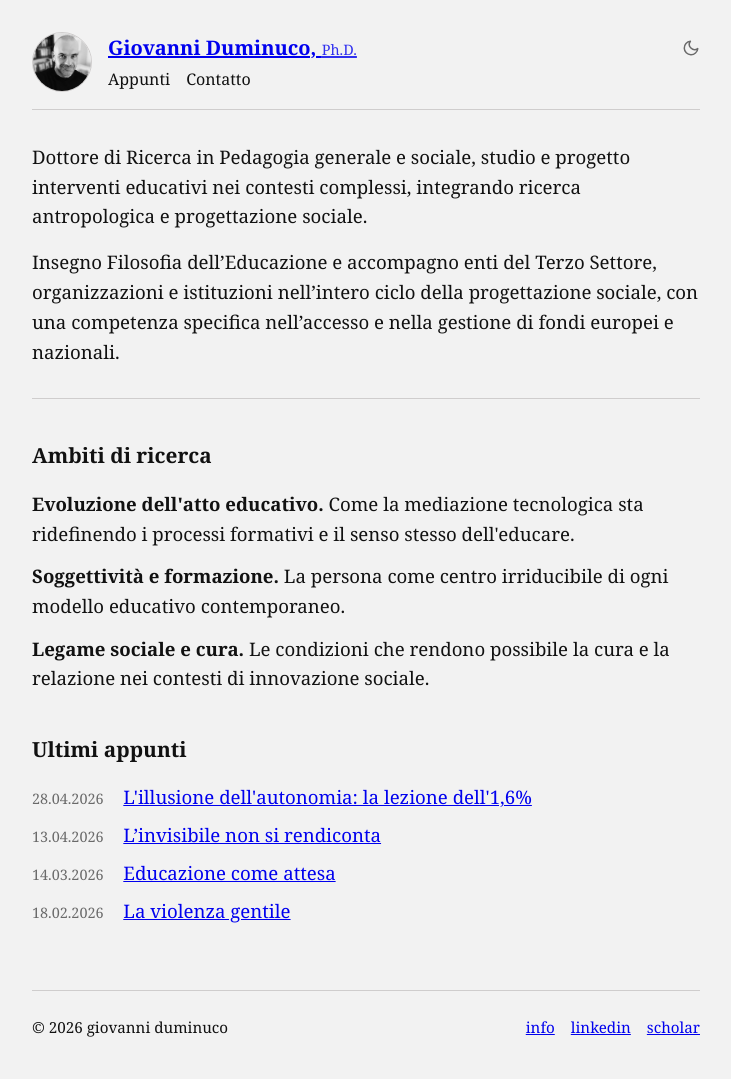
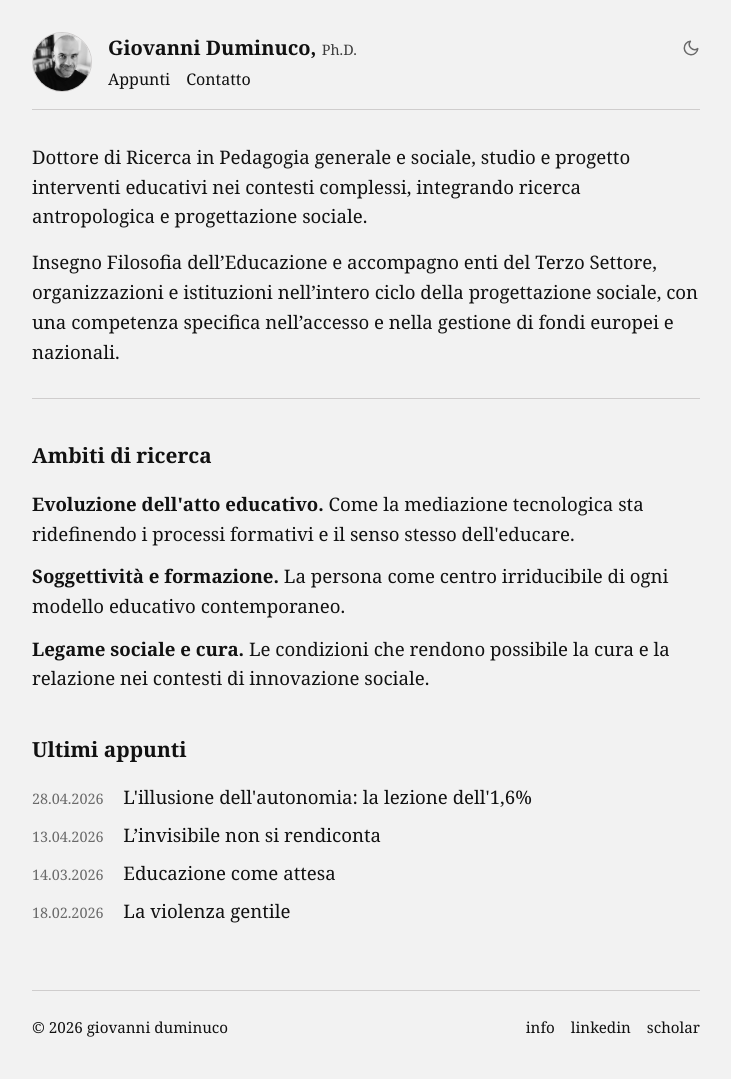
Before and after one commit to dumgio/dumgio.github.io, a Jekyll site: the page built from index.html, in a window 1280 px wide. Shown: the whole page, without its empty margins (274-1005 px from the left). Built offline with Jekyll 4.4.1, drawn with Linux system fonts in a browser that asks for light colours; some web fonts are replaced.

Commit message:
Update default.html

```diff
--- a/_layouts/default.html
+++ b/_layouts/default.html
@@ -54,11 +55,12 @@
             -webkit-font-smoothing: antialiased;
         }
 
+        /* Header */
         header {
             border-bottom: 1px solid var(--border-light);
             padding: 1rem 0;
             display: flex;
-            align-items: flex-start; /* Allinea gli elementi all'inizio */
+            align-items: flex-start;
         }
 
         .profile-photo {
@@ -78,18 +80,32 @@
         .title-row {
             display: flex;
             justify-content: space-between;
-            align-items: center; /* Allinea il nome e l'icona sulla stessa linea */
+            align-items: center;
             width: 100%;
         }
 
+        /* Titolo e link sempre colore testo */
         .title h1 {
             font-size: 1.25rem;
             font-weight: 600;
             margin: 0;
             white-space: nowrap;
+            color: var(--text-color);
         }
 
         .phd-text { font-size: 0.9rem; font-weight: 400; opacity: 0.8; }
+
+        /* Logica Link Globale: Colore testo, no sottolineatura fissa */
+        a {
+            color: var(--text-color);
+            text-decoration: none;
+        }
+
+        a:hover {
+            text-decoration: underline;
+            text-decoration-thickness: 0.1ex;
+            text-underline-offset: 0.3ex;
+        }
 
         #theme-toggle {
             background: none;
@@ -108,16 +124,11 @@
         html:not([data-theme="dark"]) #moon-icon { display: block; }
 
         nav { display: flex; gap: var(--spacing); margin-top: 0.2rem; }
-        nav a { font-size: 1rem; text-decoration: none; color: inherit; }
+        nav a { font-size: 1rem; }
 
+        /* Spaziature Main */
         main { margin: 2rem 0 3rem 0; }
         main p { margin-bottom: 1.5rem; }
-
-        a:hover {
-            text-decoration: underline;
-            text-decoration-thickness: 0.1ex;
-            text-underline-offset: 0.3ex;
-        }
 
         h2 { font-size: 1.3rem; margin: 2.5rem 0 1rem; font-weight: 600; }
 
```
Also changed, not shown: other parts of _layouts/default.html (+2 -0 lines).
